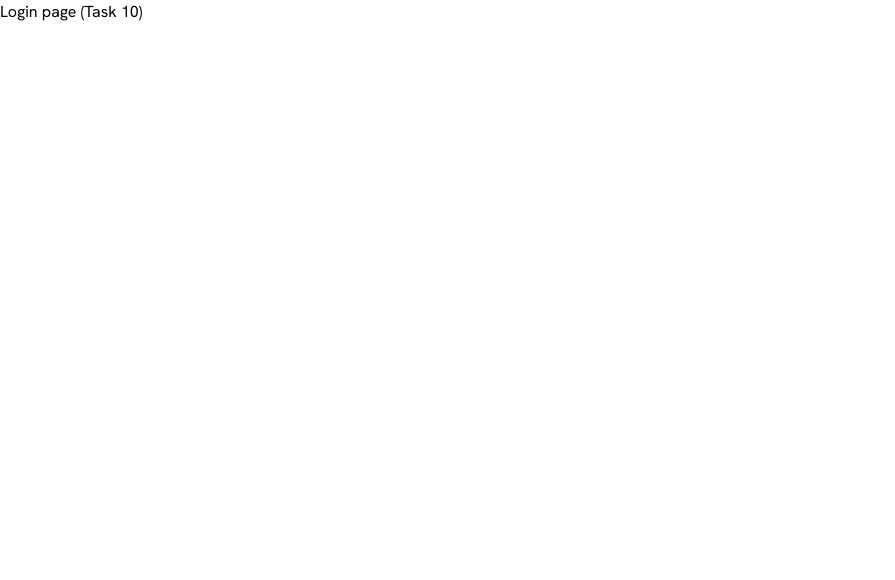
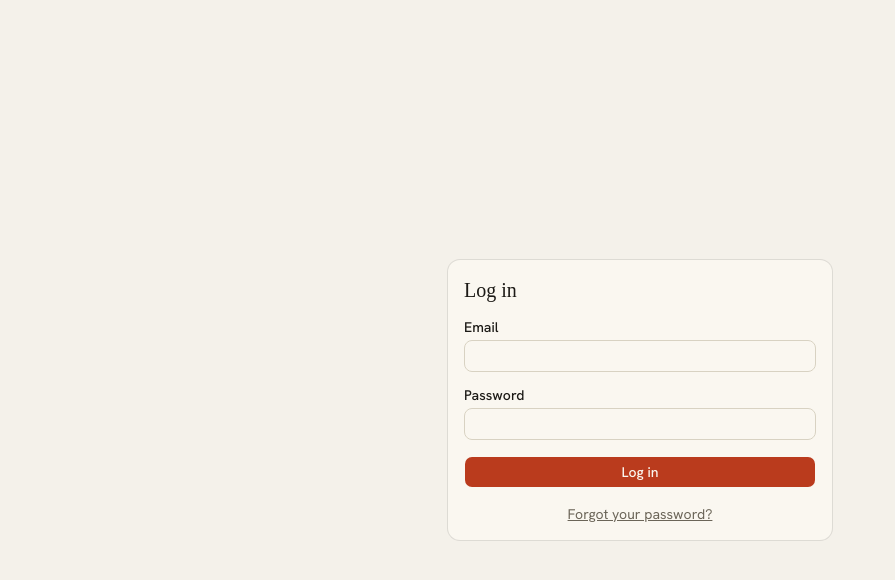
Before and after one commit to PIIIX-org/chapters, a React (Vite) app in the folder client/: page /login in a window 1280 px wide. Shown: the top 580 px of the page, without its empty margins (0-895 px from the left). Built offline with nearby package versions, Linux system fonts and the light colour scheme; a web font is replaced by a local one.

Commit message:
Add LoginPage with inline MFA challenge

```diff
--- /dev/null
+++ b/client/src/pages/auth/LoginPage.tsx
@@ -0,0 +1,99 @@
+import { useState, type FormEvent } from 'react'
+import { useNavigate } from 'react-router'
+import { useQueryClient } from '@tanstack/react-query'
+import { Button } from '../../components/ui/button.js'
+import { Card, CardContent, CardHeader, CardTitle } from '../../components/ui/card.js'
+import { Input } from '../../components/ui/input.js'
+import { Label } from '../../components/ui/label.js'
+import { isMfaRequired, login } from '../../api/auth.js'
+import { ApiError } from '../../lib/api.js'
+import { SESSION_QUERY_KEY } from '../../hooks/useSession.js'
+
+export function LoginPage() {
+  const navigate = useNavigate()
+  const queryClient = useQueryClient()
+  const [email, setEmail] = useState('')
+  const [password, setPassword] = useState('')
+  const [totp, setTotp] = useState('')
+  const [mfaChallenge, setMfaChallenge] = useState(false)
+  const [error, setError] = useState<string | null>(null)
+  const [submitting, setSubmitting] = useState(false)
+
+  async function attemptLogin(withTotp: boolean) {
+    setError(null)
+    setSubmitting(true)
+    try {
+      await login({ email, password, totp: withTotp ? totp : undefined })
+      await queryClient.invalidateQueries({ queryKey: SESSION_QUERY_KEY })
+      navigate('/')
+    } catch (err) {
+      if (isMfaRequired(err)) {
+        setMfaChallenge(true)
+      } else if (err instanceof ApiError) {
+        setError(err.message)
+      } else {
+        setError('Something went wrong. Try again.')
+      }
+    } finally {
+      setSubmitting(false)
+    }
+  }
+
+  function handlePasswordSubmit(e: FormEvent) {
+    e.preventDefault()
+    void attemptLogin(false)
+  }
+
+  function handleTotpSubmit(e: FormEvent) {
+    e.preventDefault()
+    void attemptLogin(true)
+  }
+
+  return (
+    <div className="flex min-h-screen items-center justify-center bg-background">
+      <Card className="w-full max-w-sm">
+        <CardHeader>
+          <CardTitle className="font-display text-xl">Log in</CardTitle>
+        </CardHeader>
+        <CardContent>
+          {mfaChallenge ? (
+            <form onSubmit={handleTotpSubmit} className="flex flex-col gap-4">
+              <div className="flex flex-col gap-1.5">
+                <Label htmlFor="login-totp">Authentication code</Label>
+                <Input id="login-totp" value={totp} onChange={(e) => setTotp(e.target.value)} required autoFocus />
+              </div>
+              {error && <p className="text-sm text-destructive">{error}</p>}
+              <Button type="submit" disabled={submitting}>
+                Verify code
+              </Button>
+            </form>
+          ) : (
+            <form onSubmit={handlePasswordSubmit} className="flex flex-col gap-4">
+              <div className="flex flex-col gap-1.5">
+                <Label htmlFor="login-email">Email</Label>
+                <Input id="login-email" type="email" value={email} onChange={(e) => setEmail(e.target.value)} required />
+              </div>
+              <div className="flex flex-col gap-1.5">
+                <Label htmlFor="login-password">Password</Label>
+                <Input
+                  id="login-password"
+                  type="password"
+                  value={password}
+                  onChange={(e) => setPassword(e.target.value)}
+                  required
+                />
+              </div>
+              {error && <p className="text-sm text-destructive">{error}</p>}
+              <Button type="submit" disabled={submitting}>
+                Log in
+              </Button>
+              <a href="/forgot-password" className="text-center text-sm text-muted-foreground underline">
+                Forgot your password?
+              </a>
+            </form>
+          )}
+        </CardContent>
+      </Card>
+    </div>
+  )
+}
--- a/client/src/router.tsx
+++ b/client/src/router.tsx
@@ -1,6 +1,7 @@
 import { createBrowserRouter } from 'react-router'
 import { RequireAuth } from './components/RequireAuth.js'
 import { HomePage } from './pages/HomePage.js'
+import { LoginPage } from './pages/auth/LoginPage.js'
 import { SetupPage } from './pages/auth/SetupPage.js'
 import { SignupPage } from './pages/auth/SignupPage.js'
 import { VerifyEmailPage } from './pages/auth/VerifyEmailPage.js'
@@ -13,5 +14,5 @@ export const router = createBrowserRouter([
   { path: '/setup', element: <SetupPage /> },
   { path: '/signup', element: <SignupPage /> },
   { path: '/verify-email', element: <VerifyEmailPage /> },
-  { path: '/login', element: <div>Login page (Task 10)</div> },
+  { path: '/login', element: <LoginPage /> },
 ])
```
Also changed, not shown: 2 other files (tests, documents, lock files or other folders).
